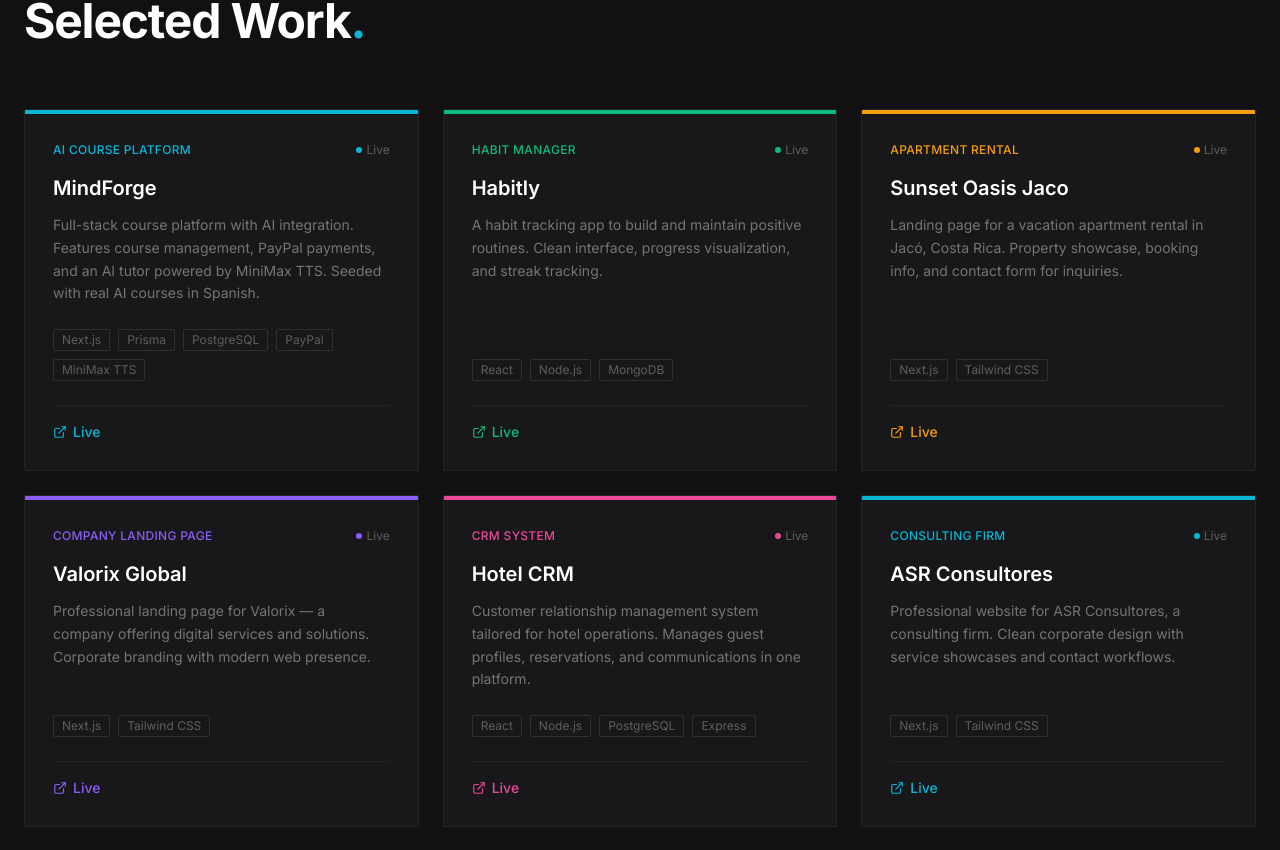
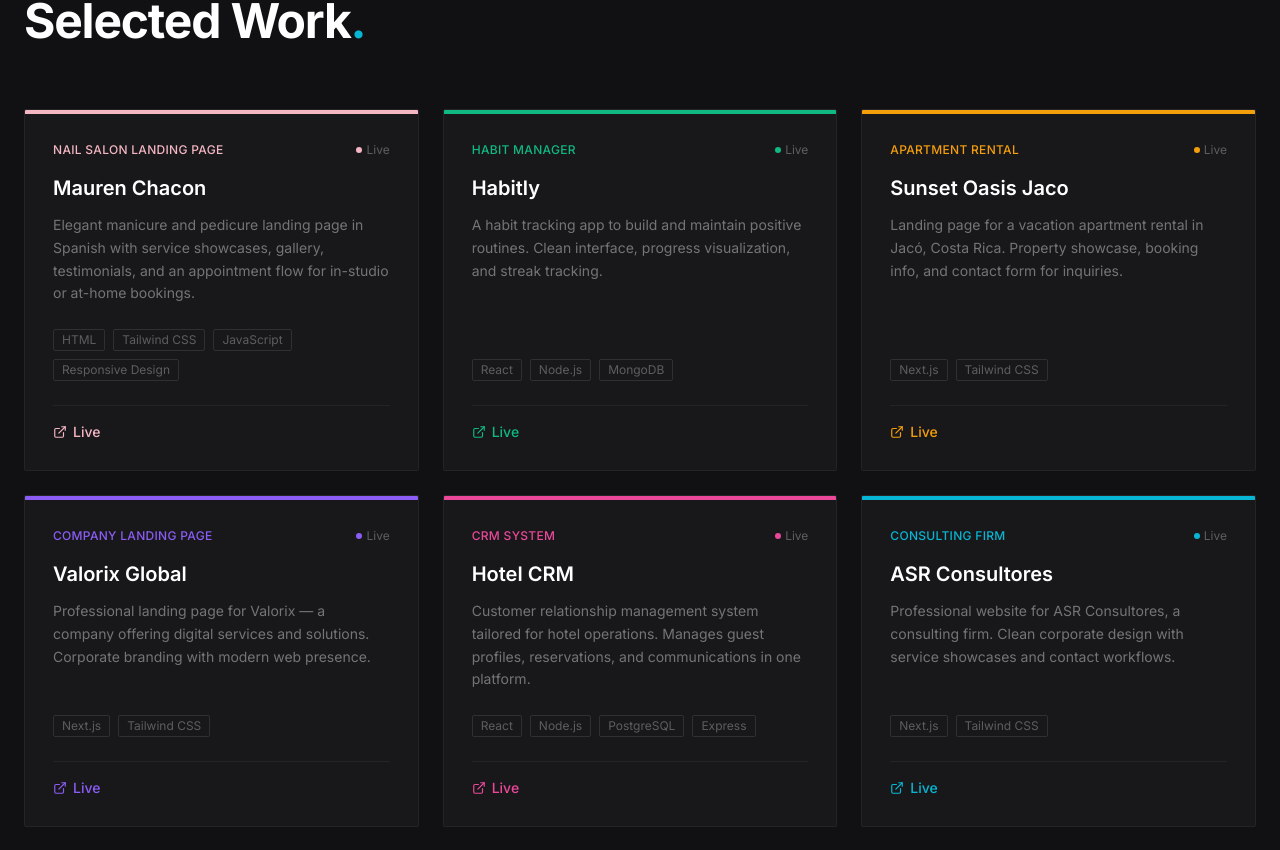
Before and after one commit to shergutt/shergutt-studio, a Next.js app: page / in a window 1280 px wide. Shown: the part 943-1793 px from the top of the page. Built offline with nearby package versions, Linux system fonts and the light colour scheme.

Commit message:
Replace MindForge portfolio card with nail salon project

```diff
--- a/components/Projects.tsx
+++ b/components/Projects.tsx
@@ -9,15 +9,15 @@ const GitHubIcon = ({ size = 14 }: { size?: number }) => (
 
 const projects = [
   {
-    name: "MindForge",
-    category: "AI Course Platform",
+    name: "Mauren Chacon",
+    category: "Nail Salon Landing Page",
     description:
-      "Full-stack course platform with AI integration. Features course management, PayPal payments, and an AI tutor powered by MiniMax TTS. Seeded with real AI courses in Spanish.",
-    tech: ["Next.js", "Prisma", "PostgreSQL", "PayPal", "MiniMax TTS"],
-    url: "https://mindforge.valorix.lat",
+      "Elegant manicure and pedicure landing page in Spanish with service showcases, gallery, testimonials, and an appointment flow for in-studio or at-home bookings.",
+    tech: ["HTML", "Tailwind CSS", "JavaScript", "Responsive Design"],
+    url: "https://nailsalon.shergutt.lat/",
     github: null,
     status: "Live",
-    accent: "#06B6D4",
+    accent: "#F4B6C2",
   },
   {
     name: "Habitly",
```
